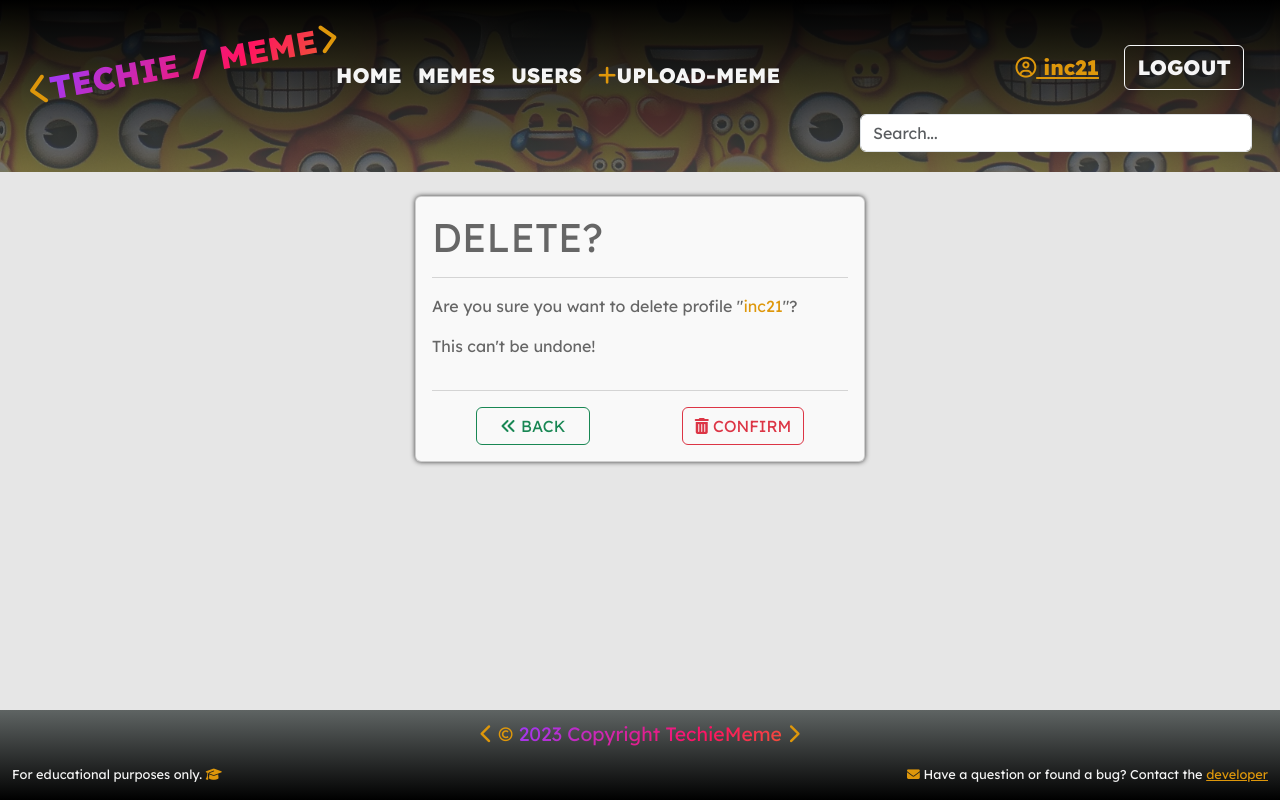
After one commit to Inc21/TechieMeme-PP4, a Django app: page /users/delete-profile/7381baf7-6ea3-46a3-b08f-365b9b1124ce/ in a window 1280 px wide. The commit adds this page. Run offline with Django 4.2, Linux system fonts and the light colour scheme; a user stored in the database is signed in; data comes from the database, SQL or seed files in the repository; both versions use the stored data as it was after the commit; some libraries are stand-ins or nearby versions.

```diff
--- a/static/styles/main.css
+++ b/static/styles/main.css
@@ -82,6 +82,7 @@ header {
 .card {
     box-shadow: 0px 0px 5px 0px rgba(0,0,0,0.75);
     color: #666666;
+    background-color: #f9f9f9;
     /* min-width: 250px; */
 }
 
--- a/users/forms.py
+++ b/users/forms.py
@@ -6,7 +6,7 @@ class UserForm(ModelForm):
     class Meta:
         model = UserProfile
         fields = [
-            'user_img', 'username', 'first_name', 'last_name', 'location',
+            'user_img', 'first_name', 'last_name', 'location',
             'email', 'bio', 'social_website', 'social_github',
             'social_linkedin', 'social_facebook', 'social_youtube'
             ]
--- a/users/models.py
+++ b/users/models.py
@@ -12,7 +12,7 @@ class UserProfile(models.Model):
     location = models.CharField(max_length=100, null=True, blank=True)
     email = models.EmailField(max_length=100, null=True, blank=True)
     bio = models.TextField(null=True, blank=True)
-    user_img = models.ImageField(null=True, blank=True, upload_to='users/',
+    user_img = models.ImageField(upload_to='users/',
                                  default='users/default_user.webp')
     social_github = models.CharField(max_length=200, null=True, blank=True)
     social_linkedin = models.CharField(max_length=200, null=True, blank=True)
--- /dev/null
+++ b/users/templates/users/delete_user.html
@@ -0,0 +1,29 @@
+{% extends 'main.html' %}
+
+{% load crispy_forms_tags %}
+
+{% block content %}
+
+<div class="col-12 d-flex flex-wrap justify-content-center">
+    <div class="card auth-card m-4">
+        <div class="card-body">
+            <h1>DELETE?</h1>
+            <hr>
+            <div class="row ">
+                <p>Are you sure you want to delete profile "<span class="yellow">{{profile}}</span>"?</p>
+                <p>This can't be undone!</p>
+            </div>
+            <hr>
+            <div class="row d-flex flex-nowrap">
+                <form class="d-flex justify-content-around" method="post" action="">
+                    {% csrf_token %}
+
+                    <a type="button" class="btn btn-outline-success ps-4 pe-4 mt-0 me-1 text-nowrap" href="{% url 'user_profiles' %}"><i class="fa-solid fa-angles-left"></i> BACK</a>
+                    <button type="submit" class="btn btn-outline-danger mt-0 text-nowrap"value=""><i class="fa-solid fa-trash-can"></i> CONFIRM</button>
+                </form>
+            </div>
+        </div>
+    </div>
+</div>
+
+{% endblock content %}
--- a/users/templates/users/single_user.html
+++ b/users/templates/users/single_user.html
@@ -19,9 +19,9 @@
                                 <p class="m-1">{{ profile.location }}</p>
                                 {% endif %}
                                 {% if request.user.is_authenticated and request.user.username == profile.username %}
-                                <div class="row d-flex flex-nowrap">
+                                <div class="row d-flex justify-content-around flex-nowrap">
                                     <a type="button" class="btn btn-sm btn-outline-dark col-6 mt-0 me-3" href="{% url 'update-profile' %}"><i class="fa-regular fa-pen-to-square"></i> Edit</a>
-                                    <a type="button" class="btn btn-sm btn-outline-danger col-6 text-danger mt-0"><i class="fa-solid fa-trash-can"></i> Delete</a>
+                                    <a type="button" class="btn btn-sm btn-outline-danger col-6 mt-0" href="{% url 'delete-profile' profile.id %}"><i class="fa-solid fa-trash-can"></i> Delete</a>
                                 </div>
                                 {% comment %} <a class="btn hover auth-btn m-1" href="{% url 'update-profile' %}"><i class="fa-solid fa-pen-to-square"></i> Edit Profile</a> {% endcomment %}
                                 {% endif %}
--- a/users/urls.py
+++ b/users/urls.py
@@ -7,4 +7,7 @@ urlpatterns = [
     path('user/<str:pk>/', views.singleUser, name="single_user"),
 
     path('update-profile/', views.updateProfile, name="update-profile"),
+
+    path('delete-profile/<str:pk>/', views.deleteProfile,
+         name="delete-profile"),
 ]
--- a/users/views.py
+++ b/users/views.py
@@ -36,11 +36,11 @@ def updateProfile(request):
 
 
 @login_required(login_url='login')
-def deleteUser(request, pk):
+def deleteProfile(request, pk):
     profile = UserProfile.objects.get(id=pk)
     if request.method == "POST":
         profile.delete()
         return redirect('/')
 
     context = {'profile': profile}
-    return render(request, "users/user_profiles.html", context)
+    return render(request, "users/delete_user.html", context)
```
Also changed, not shown: users/templates/users/user_form.html (+18 -8 lines), db.sqlite3, static/images/users/119368421.png (added), static/images/users/tm_icon_45.png (added), users/migrations/0006_alter_userprofile_user_img.py (added).
